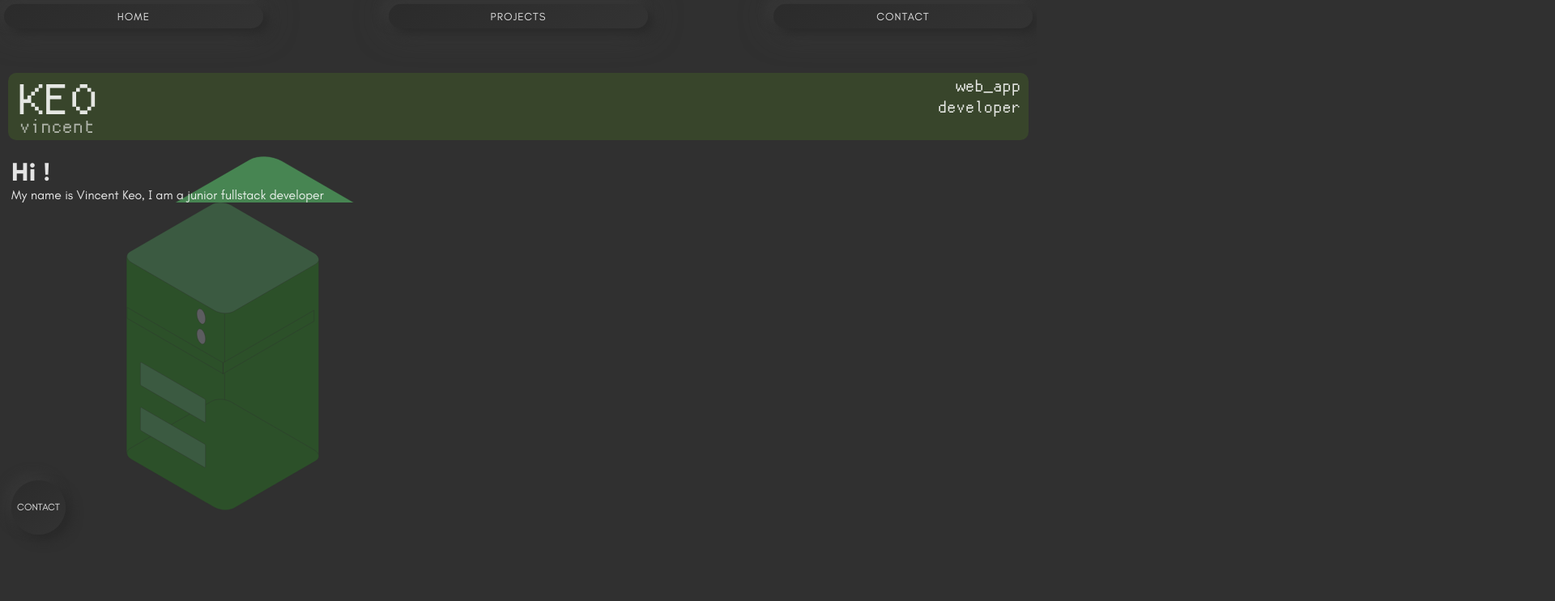
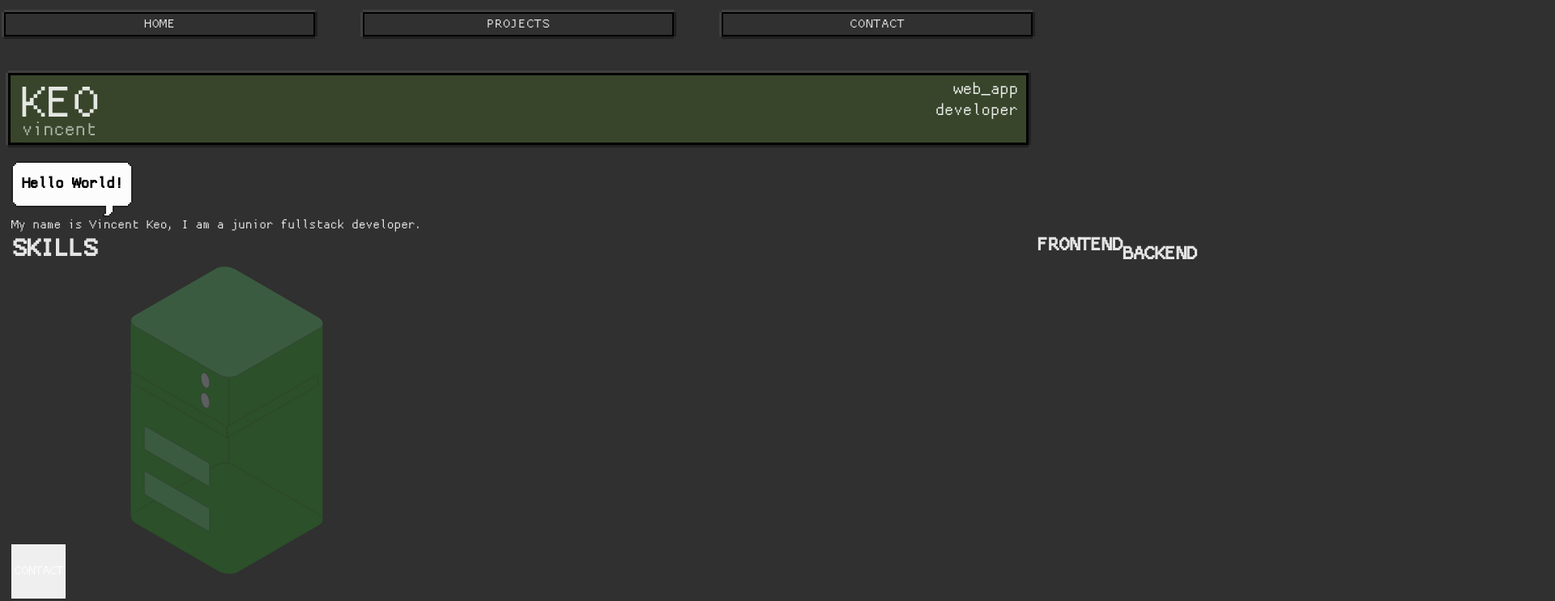
Before and after one commit to BrigitteMesrine/PORTFOLIO-MODERN, a plain HTML site: page index.html in a window 1280 px wide. Shown: the top 742 px of the page at 81% size, 1920 px wide, since content can reach past the window. Drawn offline with Linux system fonts and the light colour scheme.

Commit message:
adding divs

```diff
--- a/index.html
+++ b/index.html
@@ -27,14 +27,40 @@
     </header>
     <main>
         <div id="intro">
-            <h1>Hi !</h1>
-            <p>My name is Vincent Keo, I am a junior fullstack developer</p>
+            <h1>
+                <div id="speech-bubble">
+                    <div id="bub-part-a"></div>
+                    <div id="bub-part-b"></div>
+                    <div id="bub-part-c"></div>
+                    <div id="speech-txt">Hello World!</div>
+                    <div id="bub-part-c"></div>
+                    <div id="bub-part-b"></div>
+                    <div id="bub-part-a"></div>
+
+                    <div id="speech-arrow">
+                        <div id="arrow-w"></div>
+                        <div id="arrow-x"></div>
+                        <div id="arrow-y"></div>
+                        <div id="arrow-z"></div>
+                    </div><!--end arrow-->
+                </div><!--end speech bubble-->
+            </h1>
+            <p>My name is Vincent Keo, I am a junior fullstack developer.</p>
         </div>
         <div id="skills">
+            <h1>SKILLS</h1>
+            <div id="frontend">
+                <h2>FRONTEND</h2>
+            </div>
+            <div id="backend">
+                <h2>BACKEND</h2>
+            </div>
+        </div>
+        <div id="projects">
 
         </div>
-            <button id="contact">CONTACT</button>
-            <img src="svg/server-svgrepo-com.svg" alt="">
+        <button id="contact">CONTACT</button>
+        <img src="svg/server-svgrepo-com.svg" alt="">
     </main>
 </body>
 <script src="script.js"></script>
--- a/style.css
+++ b/style.css
@@ -8,6 +8,9 @@
     --deepblack : #202020;
     --green: #73ff46b3;
     --green: rgb(115, 255, 70);
+    --Speech-Bubble-Border:#222;
+	--Speech-Bubble-Background:#fcfcfc;
+	--Speech-Bubble-Text:#000;
 }
 
 @font-face {
@@ -48,12 +51,13 @@ img {
 }
 
 nav {
-    background: linear-gradient(0deg, rgba(1,0,18,0) 10%, var(--black) 50%);
+    padding-top: 10px;
+    background: linear-gradient(0deg, rgba(1,0,18,0) 5%, var(--black) 50%);
     position: sticky;
     top: 0px;
     display: flex;
     justify-content: space-between;
-    min-height: 80px;
+    min-height: 70px;
 }
 
 button {
@@ -65,26 +69,30 @@ nav>button {
     justify-content: center;
     align-items: center;
     margin: 5px;
-    min-width: 25%;
+    min-width: 30%;
     max-height: 30px;
-    border-radius: 30px;
-    border: none;
+    border: 2px solid black;
     background-color: var(--black);
-    font-family: Teachers;
+    box-shadow:3px 0px 0px var(--deepblack), 0px 3px 0px var(--deepblack), -3px 0px 0px var(--lightblack), 0px -3px 0px var(--lightblack);
+    font-family: Basis33;
+    font-size: 20px;
     letter-spacing: 1px;
+    /* border : solid black 2px */
     /* background: radial-gradient(circle, var(--deepblack) 40%, rgba(255, 0, 0, 0) 100%); */
-    background: linear-gradient(145deg, #2b2b2b, #333333);
-    box-shadow: #292929 7px 7px 14px,#373737 -7px -7px 14px, var(--lightblack) 0px 0px 40px;
+    /* background: linear-gradient(145deg, #2b2b2b, #333333); */
+    /* box-shadow: #292929 7px 7px 14px,#373737 -7px -7px 14px, var(--lightblack) 0px 0px 40px; */
 }
 
 header {
-    border-radius: 10px;
+    border: solid black 3px;
+    box-shadow:3px 0px 0px var(--deepblack), 0px 3px 0px var(--deepblack), -3px 0px 0px var(--lightblack), 0px -3px 0px var(--lightblack);
     margin: 10px;
     background-color: rgba(128, 255, 0, 0.103);
     display: flex;
     justify-content: space-between;
     color: var(--high-emphasis);
     overflow-wrap: break-word;
+    /* border-radius: 10px; */
 }
 
 header>div {
@@ -100,6 +108,7 @@ header>div:first-child {
     margin-block-end: -0.28em;
     font-family: Basis33;
     font-weight: normal;
+    /* text-shadow: 0.05em 0px 0px black, 0px -0.05em 0px black; */
     /* letter-spacing: 16px; */
 }
 
@@ -137,7 +146,9 @@ header>div:last-child {
 body {
     background-color: var(--black);
     min-height: 100vh;
-    font-family: Teachers;
+    font-family: Basis33;
+    font-size: 20px;
+    /* text-shadow: 6px 32px 0px red, -6px -32px 0px blue ; */
 }
 
 main {
@@ -145,24 +156,132 @@ main {
     margin-left: 14px;
 }
 
+/* #intro>h1 {
+    font-size: 36px;
+    font-weight: normal;
+    text-shadow: 3px 0px 0px black, 0px 3px 0px black, -3px 0px 0px black, 0px -3px 0px black;
+} */
+
+#intro {
+    display: flex;
+    flex-wrap: wrap;
+}
+
+#intro>h1 {
+    min-width: 100%;
+}
+
+#speech-bubble {
+	width:150px;
+}
+
+#bub-part-a {
+	margin-left:6px;
+	width:calc(100% - 12px);
+	height:2px;
+	background:var(--Speech-Bubble-Border);
+}
+
+#bub-part-b {
+	margin-left:4px;
+	width:calc(100% - 12px);
+	height:2px;
+	background:var(--Speech-Bubble-Background);
+	border-left:2px solid var(--Speech-Bubble-Border);
+	border-right:2px solid var(--Speech-Bubble-Border);
+}
+
+#bub-part-c {
+	margin-left:2px;
+	width:calc(100% - 8px);
+	height:2px;
+	background:var(--Speech-Bubble-Background);
+	border-left:2px solid var(--Speech-Bubble-Border);
+	border-right:2px solid var(--Speech-Bubble-Border);
+}
+
+#speech-txt {
+	width:calc(100% - 24px);
+	padding:10px;
+	font-family:Basis33;
+	font-size:24px;
+	color:var(--Speech-Bubble-Text);
+	text-align:center;
+	background:var(--Speech-Bubble-Background);
+	border-left:2px solid var(--Speech-Bubble-Border);
+	border-right:2px solid var(--Speech-Bubble-Border);
+}
+
+#speech-arrow {
+	margin-top:-2px;
+	margin-left:115px;
+}
+
+#arrow-w {
+	width:8px;
+	height:8px;
+	background:var(--Speech-Bubble-Background);
+	border-left:2px solid var(--Speech-Bubble-Border);
+	border-right:2px solid var(--Speech-Bubble-Border);
+}
+
+#arrow-x {
+	width:6px;
+	height:2px;
+	background:var(--Speech-Bubble-Background);
+	border-left:2px solid var(--Speech-Bubble-Border);
+	border-right:2px solid var(--Speech-Bubble-Border);
+}
+
+#arrow-y {
+	margin-left:-2px;
+	width:6px;
+	height:2px;
+	background:var(--Speech-Bubble-Background);
+	border-left:2px solid var(--Speech-Bubble-Border);
+	border-right:2px solid var(--Speech-Bubble-Border);
+}
+
+#arrow-z {
+	margin-left:-2px;
+	width:8px;
+	height:2px;
+	background:var(--Speech-Bubble-Border);
+}
+
 #contact {
-    font-size: 12px;
+    font-size: 20px;
     text-shadow: 0px 0px 3px #292929, ;
     min-height: 67px;
     min-width: 67px;
-    font-family: Teachers;
-    border-radius: 50px;
-    background: linear-gradient(145deg, #2b2b2b, #333333);
+    font-family: Basis33;
+    /* border-radius: 50px; */
+    /* background: linear-gradient(145deg, #2b2b2b, #333333);
     box-shadow:  7px 7px 14px #292929,
-                 -7px -7px 14px #373737;
+                 -7px -7px 14px #373737; */
 }
 
 button {
     border: none;
 }
 
-#intro {
+/* #intro {
     background-size: 50%;
     background-repeat: no-repeat;
     background-image: url(svg/server-svgrepo-com.svg);
+} */
+
+#skills {
+    display: flex;
+    flex-direction: row;
+    min-width: 100%;
 }
+
+#skills>h1 {
+    min-width: 100%;
+}
+
+#backend {
+    align-self: flex-end;
+    min-width: 100%;
+}
```
Also changed, not shown: script.js (line endings or trailing spaces).
